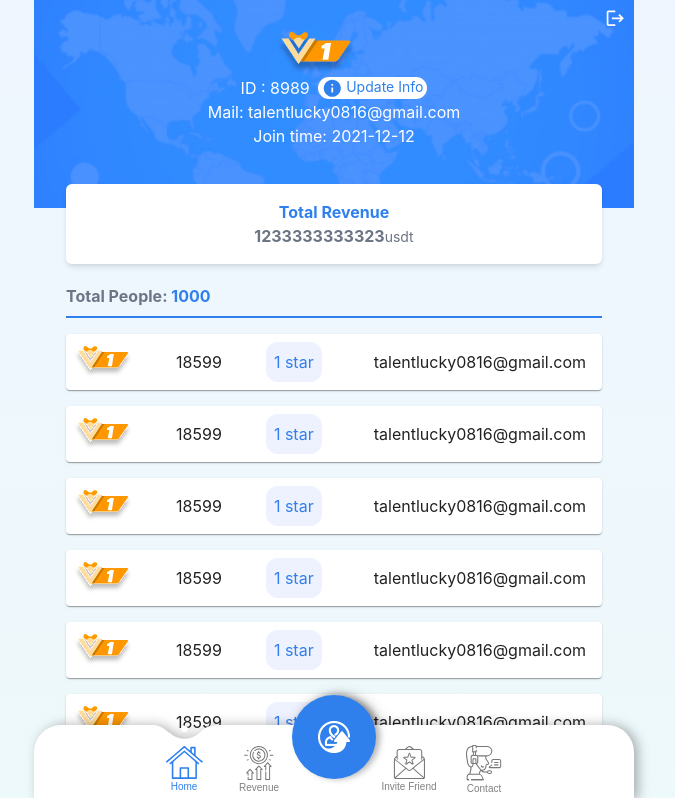
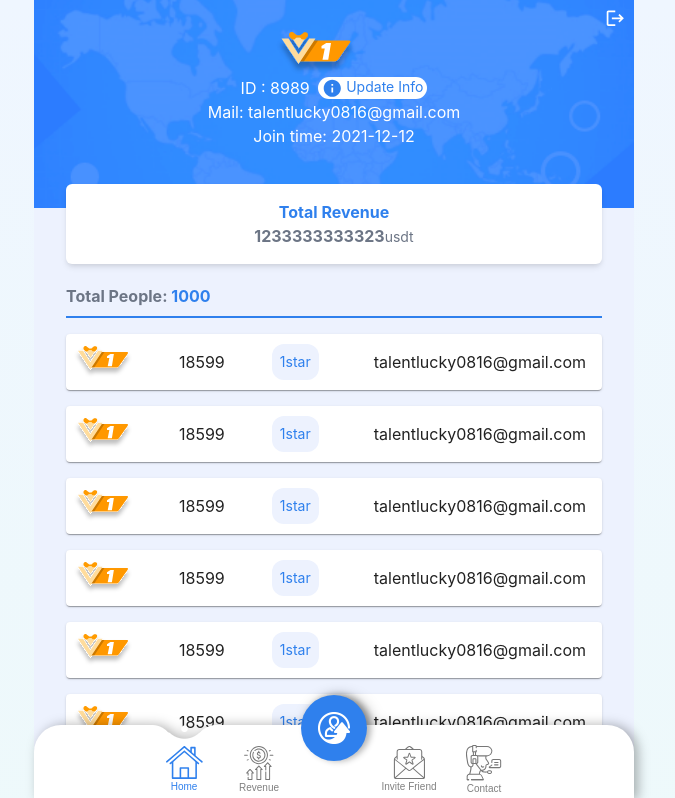
Before and after one commit to Uhmopt/userWithTRC-web-app, a React (Create React App) app: page / in a window 1280 px wide. Shown: the top 798 px of the page, without its empty margins (306-981 px from the left). Built offline with nearby package versions, Linux system fonts and the light colour scheme.

Commit message:
[Fix] layout background change, upgrade button cursor pointer

```diff
--- a/src/components/DetailCard.js
+++ b/src/components/DetailCard.js
@@ -7,7 +7,7 @@ export default function DetailCard({ startIcon = '' }) {
       <Card className="bg-white rounded-md flex justify-between p-2 items-center ">
           {startIcon}
           <label className="self-center">18599</label>
-          <CardActions className="bg-light text-main rounded-xl p-0">1 star</CardActions>
+          <CardActions className="bg-light text-main rounded-xl p-0 text-sm">1star</CardActions>
           <CardActions>talentlucky0816@gmail.com</CardActions>
       </Card>
     </div>
--- a/src/layouts/BodyContainer.js
+++ b/src/layouts/BodyContainer.js
@@ -2,7 +2,7 @@ import React from 'react'
 
 export default function BodyContainer({ isLogin = false, children = <></> }) {
   return isLogin ? (
-    <div id="page_container" className="min-h-screen p-8">
+    <div id="page_container" className="bg-light min-h-screen p-8">
       {children}
     </div>
   ) : (
--- a/src/layouts/FooterBar.js
+++ b/src/layouts/FooterBar.js
@@ -39,9 +39,9 @@ export default function FooterBar() {
         ))}
       </nav>
       <div className="both right"></div>
-      <div className="cursor-pointer middle-button-container" onClick={()=>{handleClickUpgrade()}}>
+      <Link to="#" className="middle-button-container" onClick={()=>{handleClickUpgrade()}}>
         <CustomSvgs name="UpgradeUser" />
-      </div>
+      </Link>
     </div>
   )
 }
--- a/src/style/components/footerBar.scss
+++ b/src/style/components/footerBar.scss
@@ -134,8 +134,8 @@
     position: absolute;
     top: -($d * 0.25);
     background-color: $primary-color;
-    width: $d * 0.7;
-    height: $d * 0.7;
+    width: $d * 0.55;
+    height: $d * 0.55;
     border-radius: 50%;
     color: white;
     fill: white;
--- a/tailwind.config.js
+++ b/tailwind.config.js
@@ -50,6 +50,7 @@ module.exports = {
     cursor: {
       crosshair: 'crosshair',
       'zoom-in': 'zoom-in',
+      pointer: 'pointer',
     },
   },
   variants: {
```
